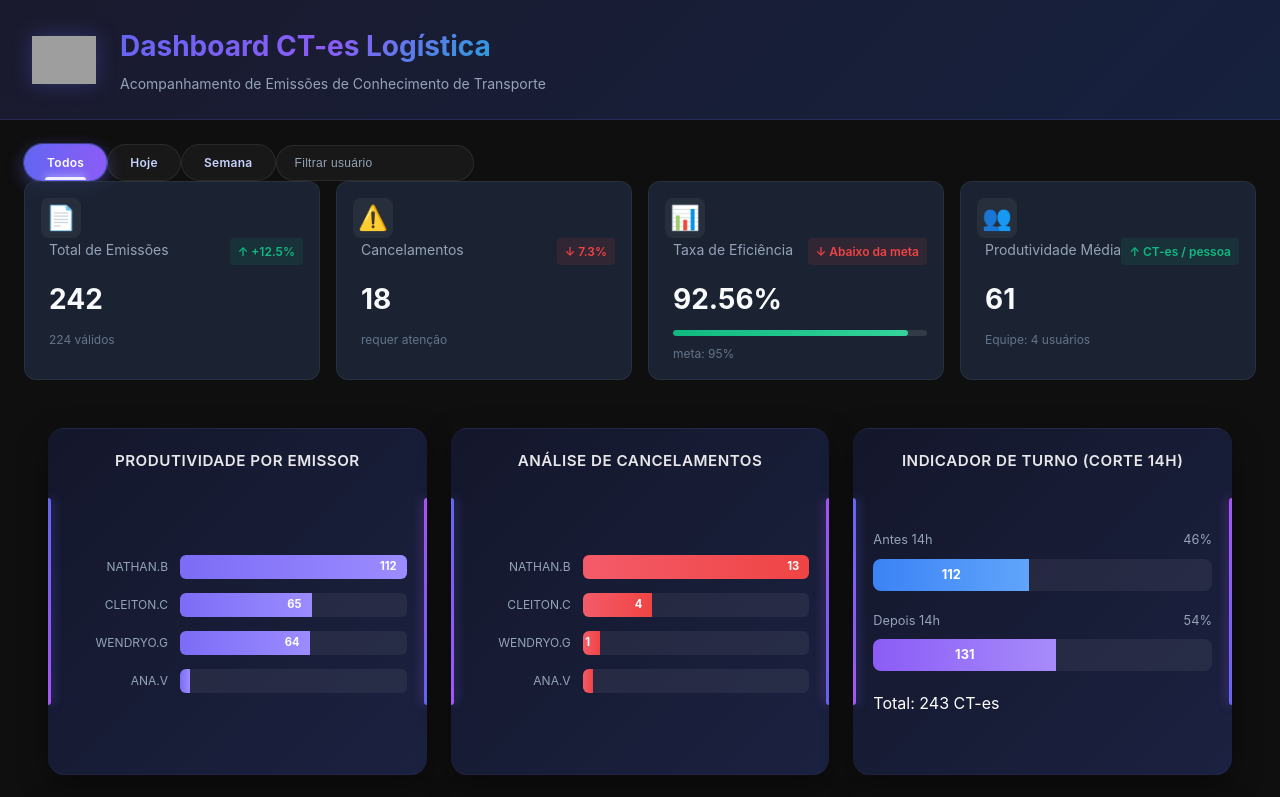
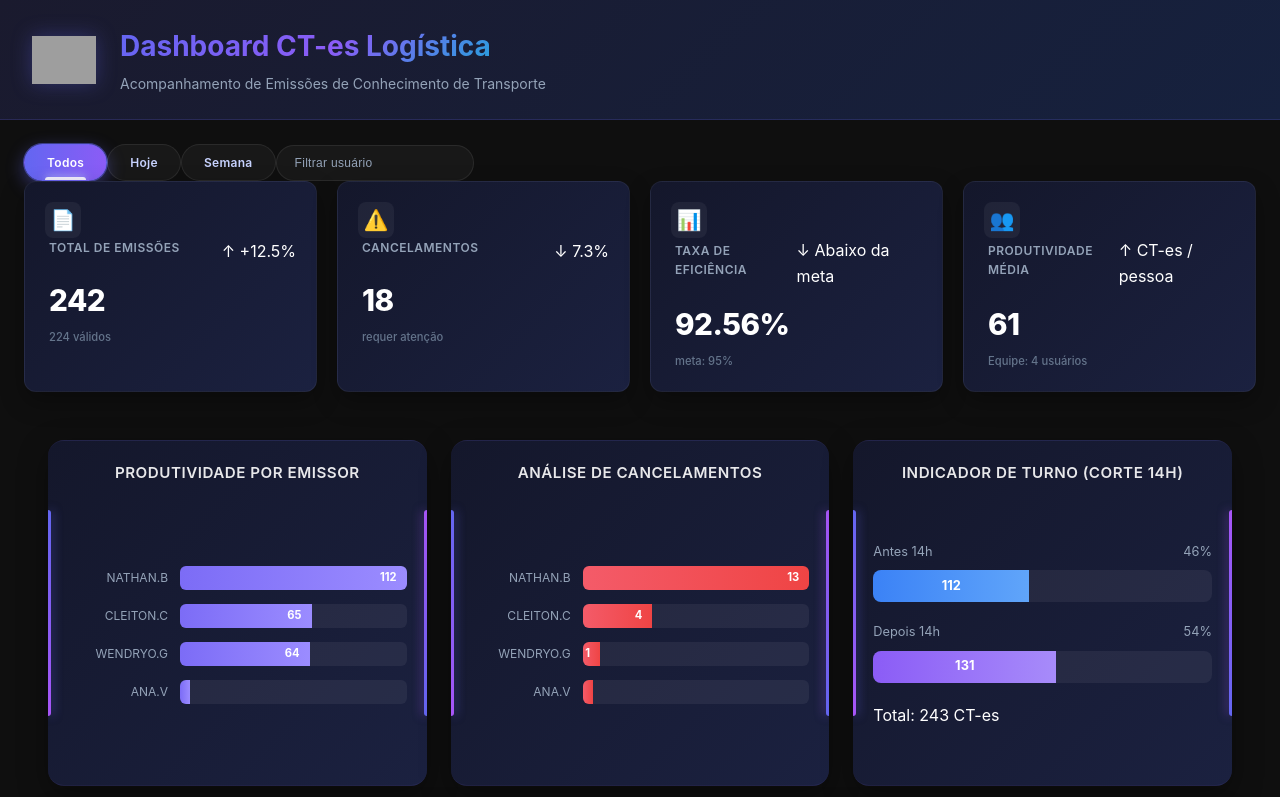
Before and after one commit to nathanbarretosilveira-dev/dash, a React (Vite) app: page / in a window 1280 px wide. Shown: the top 797 px of the page. Built offline with nearby package versions, Linux system fonts and the light colour scheme; grey boxes are pictures that could not be loaded.

Commit message:
Update kpis.css

```diff
--- a/src/components/kpis.css
+++ b/src/components/kpis.css
@@ -1,7 +1,7 @@
 .kpis-container {
   display: grid;
   grid-template-columns: repeat(4, 1fr);
-  gap: 1rem;
+  gap: 1.25rem;
   margin-bottom: 1.5rem;
 }
 
@@ -12,32 +12,61 @@
 }
 
 .kpi-card {
-  background: rgba(30, 41, 59, 0.8);
+  background: linear-gradient(135deg, #14172b 0%, #1b2140 100%);
   border-radius: 12px;
-  padding: 1rem;
-  border: 1px solid rgba(148, 163, 184, 0.1);
-  transition: all 0.3s ease;
+  padding: 1.25rem;
+  border: 1px solid rgba(255, 255, 255, 0.05);
+  transition: all 0.3s cubic-bezier(0.4, 0, 0.2, 1);
   position: relative;
   overflow: hidden;
+  box-shadow: 0 10px 25px rgba(0, 0, 0, 0.3);
 }
 
+/* A BARRA LATERAL DE COR (IDENTICA À IMAGEM) */
 .kpi-card::before {
   content: '';
   position: absolute;
   left: 0;
   top: 0;
   bottom: 0;
-  width: 4px;
+  width: 5px; /* Espessura da barra lateral */
+  border-radius: 4px 0 0 4px;
 }
 
-.kpi-purple::before { background: linear-gradient(to bottom, #6366f1, #8b5cf6); }
-.kpi-red::before { background: linear-gradient(to bottom, #ef4444, #f97316); }
-.kpi-green::before { background: linear-gradient(to bottom, #10b981, #34d399); }
-.kpi-orange::before { background: linear-gradient(to bottom, #f59e0b, #fbbf24); }
+/* VARIAÇÕES DE CORES CONFORME SOLICITADO */
+
+/* TOTAL DE EMISSÕES (AZUL) */
+.kpi-azul::before {
+  background: #3b82f6;
+  box-shadow: 3px 0 12px rgba(59, 130, 246, 0.6);
+}
+.kpi-azul .kpi-value { color: #60a5fa; }
+
+/* CANCELAMENTOS (LARANJA/VERMELHO) */
+.kpi-red::before {
+  background: #f97316;
+  box-shadow: 3px 0 12px rgba(249, 115, 22, 0.6);
+}
+.kpi-red .kpi-value { color: #fb923c; }
+
+/* TAXA DE EFICIÊNCIA (VERDE) */
+.kpi-green::before {
+  background: #10b981;
+  box-shadow: 3px 0 12px rgba(16, 185, 129, 0.6);
+}
+.kpi-green .kpi-value { color: #34d399; }
+
+/* PRODUTIVIDADE MÉDIA (AMARELO) */
+.kpi-orange::before {
+  background: #eab308;
+  box-shadow: 3px 0 12px rgba(234, 179, 8, 0.6);
+}
+.kpi-orange .kpi-value { color: #fde047; }
 
 .kpi-card:hover {
-  transform: translateY(-2px);
-  box-shadow: 0 8px 24px rgba(0, 0, 0, 0.3);
+  transform: translateY(-4px);
+  box-shadow: 0 12px 30px rgba(0, 0, 0, 0.4);
+  border-color: rgba(255, 255, 255, 0.1);
 }
 
 .kpi-header {
@@ -48,79 +77,48 @@
 }
 
 .kpi-icon {
-  font-size: 1.5rem;
-  width: 40px;
-  height: 40px;
+  font-size: 1.25rem;
+  width: 36px;
+  height: 36px;
   display: flex;
   align-items: center;
   justify-content: center;
   background: rgba(255, 255, 255, 0.05);
   border-radius: 8px;
-}
-
-.kpi-trend {
-  font-size: 0.75rem;
-  font-weight: 600;
-  padding: 0.25rem 0.5rem;
-  border-radius: 4px;
-}
-
-.kpi-trend.up {
-  color: #10b981;
-  background: rgba(16, 185, 129, 0.1);
-}
-
-.kpi-trend.down {
-  color: #ef4444;
-  background: rgba(239, 68, 68, 0.1);
+  color: #fff;
 }
 
 .kpi-content {
-  padding-left: 0.5rem;
+  padding-left: 0.25rem;
 }
 
 .kpi-title {
-  font-size: 0.875rem;
+  font-size: 0.75rem;
   color: #94a3b8;
-  margin-bottom: 0.25rem;
+  margin-bottom: 0.5rem;
+  text-transform: uppercase;
+  letter-spacing: 0.5px;
+  font-weight: 600;
 }
 
 .kpi-value {
-  font-size: 1.75rem;
-  font-weight: 700;
-  color: #f8fafc;
-  margin-bottom: 0.5rem;
-}
-
-.kpi-progress {
-  width: 100%;
-  height: 6px;
-  background: rgba(255, 255, 255, 0.1);
-  border-radius: 3px;
-  overflow: hidden;
-  margin-bottom: 0.5rem;
-}
-
-.kpi-progress-bar {
-  height: 100%;
-  background: linear-gradient(90deg, #10b981, #34d399);
-  border-radius: 3px;
-  transition: width 0.5s ease;
+  font-size: 1.85rem;
+  font-weight: 800;
+  margin-bottom: 0.25rem;
+  letter-spacing: -0.5px;
 }
 
 .kpi-detail {
-  font-size: 0.75rem;
+  font-size: 0.7rem;
   color: #64748b;
+  font-weight: 500;
 }
 
+/* RESPONSIVIDADE */
 @media (max-width: 1200px) {
-  .kpis-container {
-    grid-template-columns: repeat(2, 1fr);
-  }
+  .kpis-container { grid-template-columns: repeat(2, 1fr); }
 }
 
 @media (max-width: 768px) {
-  .kpis-container {
-    grid-template-columns: 1fr;
-  }
+  .kpis-container { grid-template-columns: 1fr; }
 }
```
